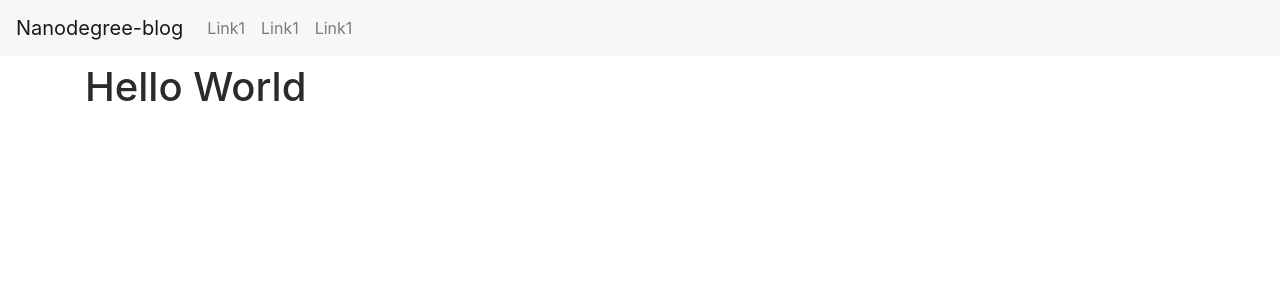
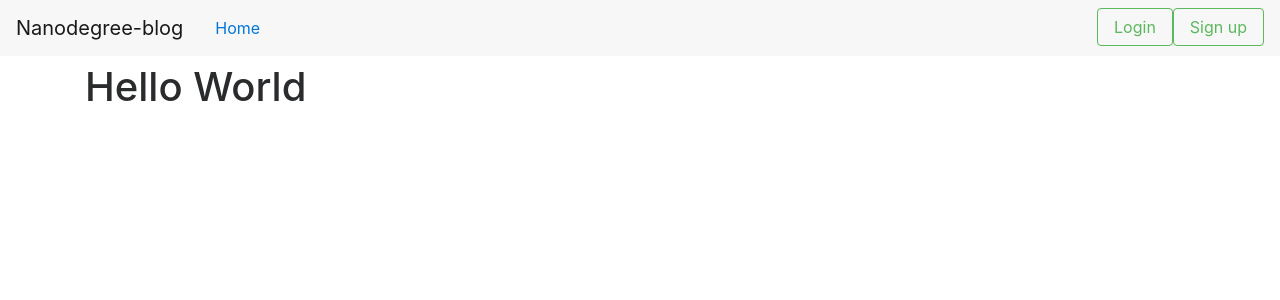
Before and after one commit to oldani/nanodegree-blog, a Python web app: template app/templates/base.html in a window 1280 px wide. Shown: the top 300 px of the page. Run offline with Jinja, Linux system fonts and the light colour scheme; the template is opened without the code that fills it, so the values that code supplies are empty; some libraries are stand-ins or nearby versions.

Commit message:
Add login, sign and logout logic in template

```diff
--- a/app/templates/base.html
+++ b/app/templates/base.html
@@ -14,18 +14,22 @@
       <button class="navbar-toggler navbar-toggler-right" type="button" data-toggle="collapse" data-target="#navbar" aria-expanded="false" aria-label="Toggle navigation">
         <span class="navbar-toggler-icon"></span>
       </button>
-      <a class="navbar-brand" href="#">Nanodegree-blog</a>
-      <div class="collapse navbar-collapse" id="navbar">
-        <ul class="navbar-nav mr-auto">
+      <a class="navbar-brand" href="/">Nanodegree-blog</a>
+      <div class="collapse navbar-collapse justify-content-between" id="navbar">
+        <a class="nav-link" href="/">Home</a>
+        <ul class="nav navbar-nav">
+          {% if not current_user.is_authenticated %}
             <li class="nav-item">
-            <a class="nav-link" href="#">Link1</a>
+              <a class="btn btn-outline-success my-2 my-sm-0" href="{{url_for('user.login')}}">Login</a>
             </li>
             <li class="nav-item">
-            <a class="nav-link" href="#">Link1</a>
+              <a class="btn btn-outline-success my-2 my-sm-0" href="{{url_for('user.register')}}">Sign up</a>
             </li>
+          {% else %}
             <li class="nav-item">
-            <a class="nav-link" href="#">Link1</a>
+              <a class="btn btn-outline-success my-2 my-sm-0" href="{{url_for('user.logout')}}">Logout</a>
             </li>
+          {% endif %}
         </ul>
       </div>
     </nav>
```
Lines whose indentation alone changed are shown as unchanged.
